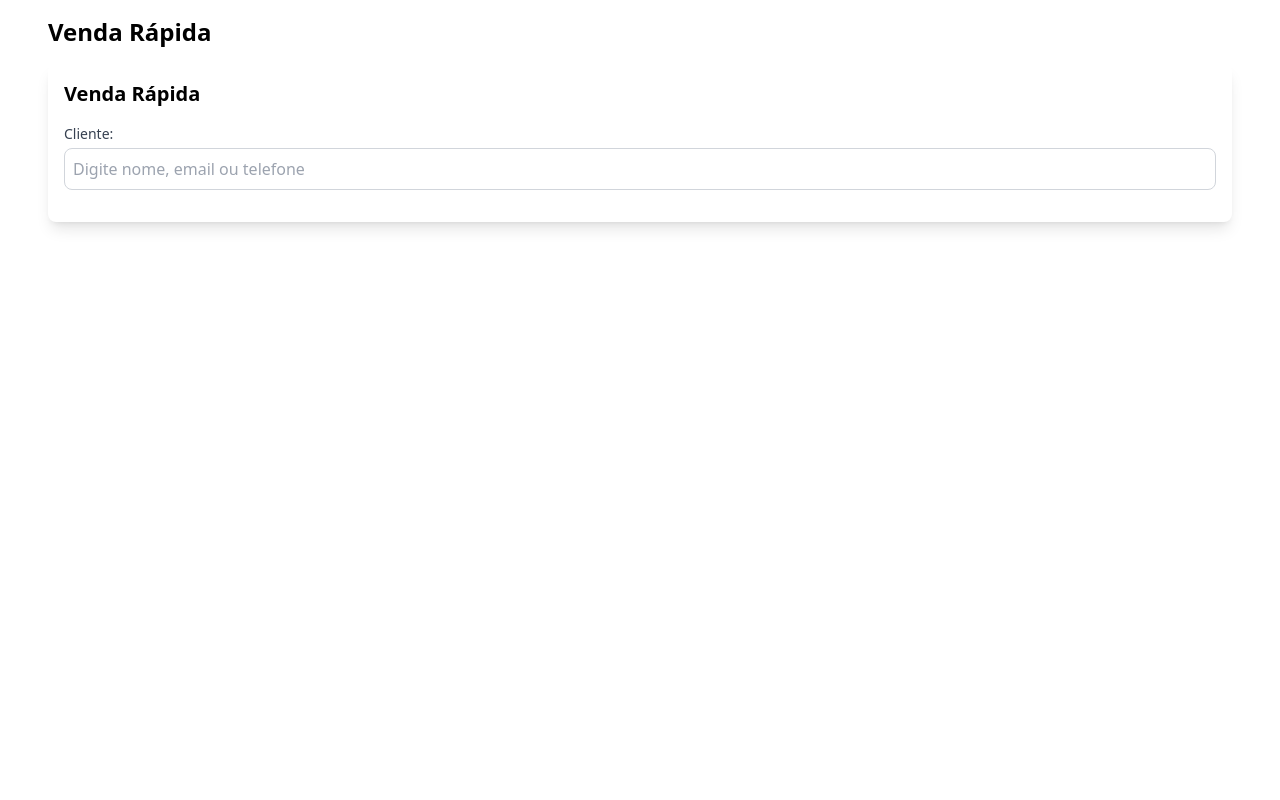
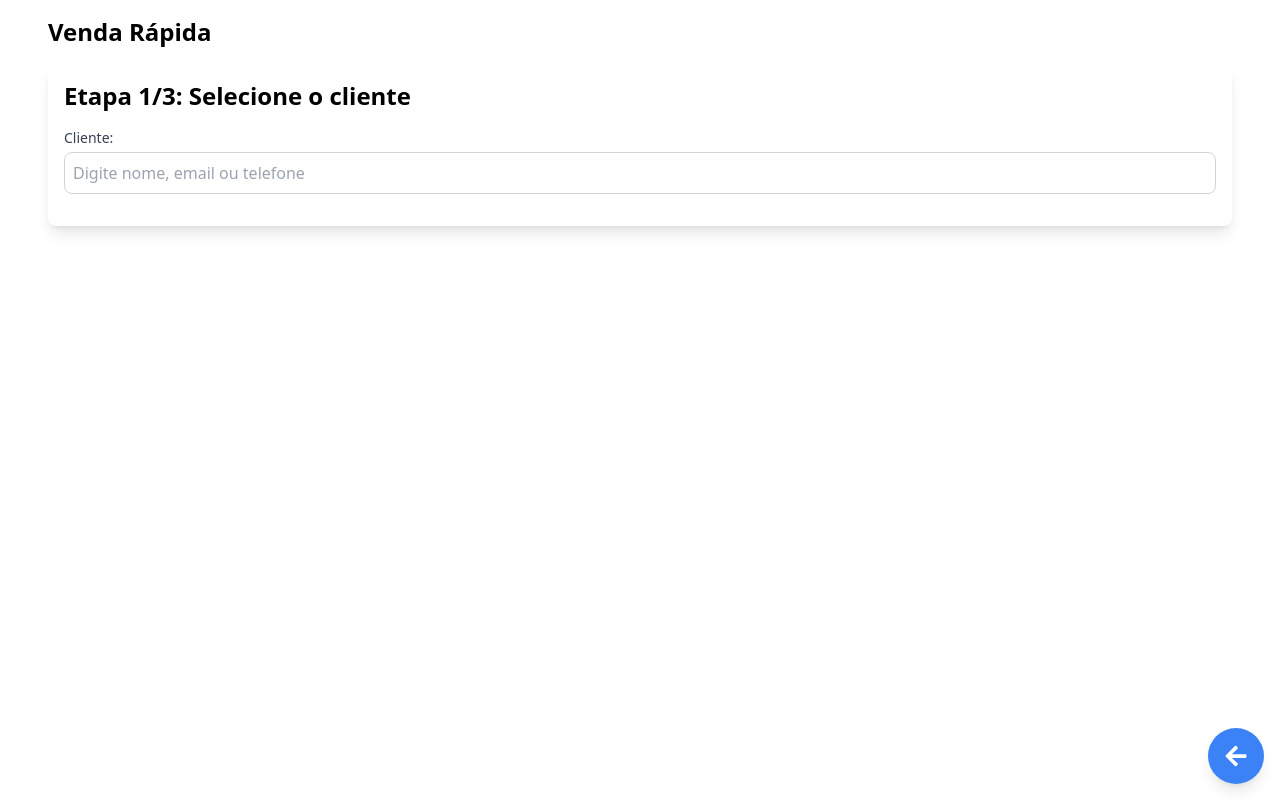
Before and after one commit to juliano340/pdv, a Next.js app: page /venda-rapida in a window 1280 px wide. Built offline with nearby package versions, Linux system fonts and the light colour scheme.

Commit message:
feat: adicionar botão voltar circular fixado na página de venda rápida
- Adicionar botão de voltar com ícone de seta para a esquerda
- Posicionar o botão fixamente no canto inferior direito da tela

```diff
--- a/src/components/VendaRapida.js
+++ b/src/components/VendaRapida.js
@@ -4,6 +4,8 @@ import 'react-toastify/dist/ReactToastify.css';
 import SelecionarCliente from './SelecionarCliente';
 import AdicionarProdutos from './AdicionarProdutos';
 import AdicionarPagamentos from './AdicionarPagamentos';
+import Link from 'next/link';
+import { FaArrowLeft } from 'react-icons/fa';
 
 const VendaRapida = ({ clientes, produtos, formasDePagamento, onAddVenda }) => {
   const [clienteId, setClienteId] = useState('');
@@ -54,9 +56,17 @@ const VendaRapida = ({ clientes, produtos, formasDePagamento, onAddVenda }) => {
   };
 
   return (
-    <div className="p-4 bg-white rounded-lg shadow-lg">
+    <div className="p-4 bg-white rounded-lg shadow-lg relative">
       <ToastContainer />
-      <h2 className="text-xl font-bold mb-4">Venda Rápida</h2>
+      {currentStep === 1 && (
+        <h1 className="text-2xl font-bold mb-4">Etapa 1/3: Selecione o cliente</h1>
+      )}
+      {currentStep === 2 && (
+        <h1 className="text-2xl font-bold mb-4">Etapa 2/3: Adicione os produtos</h1>
+      )}
+      {currentStep === 3 && (
+        <h1 className="text-2xl font-bold mb-4">Etapa 3/3: Selecione as formas de pagamento</h1>
+      )}
       {currentStep === 1 && (
         <SelecionarCliente
           clientes={clientes}
@@ -86,6 +96,11 @@ const VendaRapida = ({ clientes, produtos, formasDePagamento, onAddVenda }) => {
           onComplete={handleEncerrarVenda}
         />
       )}
+      <Link href="/" legacyBehavior>
+        <a className="fixed bottom-4 right-4 bg-blue-500 text-white p-4 rounded-full shadow-lg hover:bg-blue-600 transition">
+          <FaArrowLeft size="1.5em" />
+        </a>
+      </Link>
     </div>
   );
 };
```
